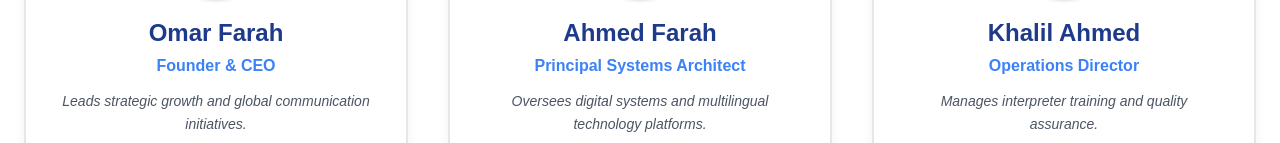
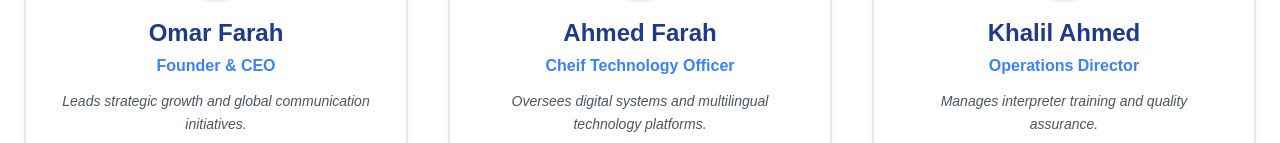
Before and after one commit to therealOfarah/United-Translation-, a React (Vite) app: page /about in a window 1280 px wide. Shown: the part 1402-1545 px from the top of the page. Built offline with nearby package versions, Linux system fonts and the light colour scheme.

Commit message:
update title

```diff
--- a/src/About.jsx
+++ b/src/About.jsx
@@ -31,7 +31,7 @@ export default function About() {
 
     const team = [
         { name: 'Omar Farah', role: 'Founder & CEO', bio: 'Leads strategic growth and global communication initiatives.' },
-        { name: 'Ahmed Farah', role: 'Principal Systems Architect', bio: 'Oversees digital systems and multilingual technology platforms.' },
+        { name: 'Ahmed Farah', role: 'Cheif Technology Officer', bio: 'Oversees digital systems and multilingual technology platforms.' },
         { name: 'Khalil Ahmed', role: 'Operations Director', bio: 'Manages interpreter training and quality assurance.' },
     ];
 
```
